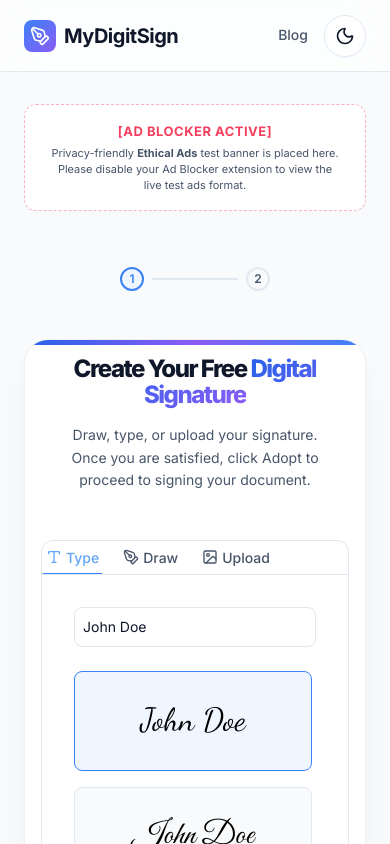
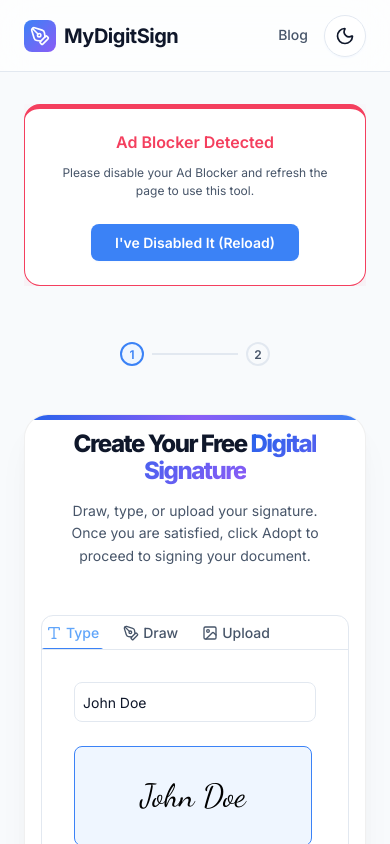
Before and after one commit to sidAli1993/signflow, a Next.js app: page / in a window 390 px wide. Shown: the top 844 px of the page. Built offline with nearby package versions, Linux system fonts and the light colour scheme; no server answers.

Commit message:
Configure Ezoic scripts, placeholders, and adblocker overlay detection

```diff
--- a/src/app/layout.tsx
+++ b/src/app/layout.tsx
@@ -120,6 +120,16 @@ export default function RootLayout({
           type="application/ld+json"
           dangerouslySetInnerHTML={{ __html: JSON.stringify(jsonLd) }}
         />
+        {/* Ezoic Consent Script */}
+        <script data-cfasync="false" src="https://cmp.gatekeeperconsent.com/min.js" />
+        <script data-cfasync="false" src="https://the.gatekeeperconsent.com/cmp.min.js" />
+        {/* Ezoic Main Script */}
+        <script async src="//www.ezojs.com/ezoic/sa.min.js" />
+        <script dangerouslySetInnerHTML={{ __html: `
+          window.ezstandalone = window.ezstandalone || {};
+          ezstandalone.cmd = ezstandalone.cmd || [];
+        `}} />
+        <script src="//ezoicanalytics.com/analytics.js" />
       </head>
       <body className={inter.variable}>
         {children}
--- a/src/components/ui/AdBanner.module.css
+++ b/src/components/ui/AdBanner.module.css
@@ -38,13 +38,66 @@
   line-height: 1.45;
 }
 
+.blockedCard {
+  display: flex;
+  flex-direction: column;
+  align-items: center;
+  justify-content: center;
+  gap: var(--space-sm);
+  background: var(--color-bg-secondary);
+  border: 1px solid var(--color-error);
+  border-radius: var(--radius-xl);
+  padding: var(--space-xl) var(--space-2xl);
+  text-align: center;
+  max-width: 500px;
+  width: 100%;
+  box-shadow: 0 10px 30px rgba(244, 63, 94, 0.1);
+  border-top: 5px solid var(--color-error);
+}
+
+.blockedCard h3 {
+  font-size: 20px;
+  color: var(--color-error);
+  margin-bottom: var(--space-xs);
+}
+
+.blockedCard p {
+  font-size: 14px;
+  color: var(--color-text-secondary);
+  line-height: 1.5;
+  margin-bottom: var(--space-md);
+}
+
+.reloadBtn {
+  background-color: var(--color-primary);
+  color: white;
+  border: none;
+  border-radius: var(--radius-md);
+  padding: 10px 24px;
+  font-size: 14px;
+  font-weight: 600;
+  cursor: pointer;
+  transition: all var(--transition-fast);
+  box-shadow: var(--shadow-sm);
+}
+
+.reloadBtn:hover {
+  background-color: var(--color-primary-hover);
+  transform: translateY(-1px);
+}
+
 @media (max-width: 600px) {
   .adWrapper {
     margin: var(--space-sm) auto;
     min-height: 80px;
   }
-
-  .blockedDesc {
-    font-size: 11px;
+  .blockedCard {
+    padding: var(--space-lg);
+  }
+  .blockedCard h3 {
+    font-size: 16px;
+  }
+  .blockedCard p {
+    font-size: 12px;
   }
 }
--- a/src/components/ui/AdBanner.tsx
+++ b/src/components/ui/AdBanner.tsx
@@ -9,63 +9,41 @@ export interface AdBannerProps {
   className?: string;
 }
 
+const SLOT_MAP: Record<string, number> = {
+  'home-top': 101,
+  'home-bottom': 102,
+  'footer-top': 103,
+  'signature-download': 104,
+  'features-bottom': 105,
+  'how-it-works-bottom': 106,
+  'privacy-bottom': 107,
+  'cookie-bottom': 108,
+  'terms-bottom': 109,
+};
+
 export const AdBanner: React.FC<AdBannerProps> = ({ slot, format = 'auto', className = '' }) => {
   const [isBlocked, setIsBlocked] = useState(false);
-  const [isLoaded, setIsLoaded] = useState(false);
 
   useEffect(() => {
-    // Inject the Ethical Ads script on client mount
-    let script = document.getElementById('ethicalads-script') as HTMLScriptElement | null;
-
-    if (!script) {
-      script = document.createElement('script');
-      script.id = 'ethicalads-script';
-      script.src = 'https://media.ethicalads.io/media/client/ethicalads.min.js';
-      script.async = true;
-
-      script.onload = () => {
-        setIsLoaded(true);
-        try {
-          // @ts-ignore
-          if (window.ethicalads) {
-            // @ts-ignore
-            window.ethicalads.load();
-          }
-        } catch (err) {}
-      };
-
-      script.onerror = () => {
+    // Attempt to fetch standard Ezoic script to detect AdBlocker
+    fetch('https://www.ezojs.com/ezoic/sa.min.js', { method: 'HEAD', mode: 'no-cors' })
+      .catch(() => {
         setIsBlocked(true);
-      };
-
-      document.body.appendChild(script);
-    } else {
-      setIsLoaded(true);
-      // Script already exists, trigger load scan for new elements
-      try {
-        // @ts-ignore
-        if (window.ethicalads) {
-          // @ts-ignore
-          window.ethicalads.load();
-        }
-      } catch (err) {
-        // If script element exists but library failed (blocked)
-        setIsBlocked(true);
-      }
-    }
+      });
   }, []);
 
-  const publisher = process.env.NEXT_PUBLIC_ETHICALADS_PUBLISHER || 'ethicalads';
-  const adType = format === 'vertical' || format === 'rectangle' ? 'vertical' : 'horizontal';
+  const placeholderId = SLOT_MAP[slot] || 101;
+  const placeholderDivId = `ezoic-pub-ad-placeholder-${placeholderId}`;
 
   if (isBlocked) {
     return (
       <div className={`${styles.adWrapper} ${className}`}>
-        <div className={styles.blockedPlaceholder}>
-          <span className={styles.blockedTitle}>[Ad Blocker Active]</span>
-          <span className={styles.blockedDesc}>
-            Privacy-friendly <strong>Ethical Ads</strong> test banner is placed here. Please disable your Ad Blocker extension to view the live test ads format.
-          </span>
+        <div className={styles.blockedCard}>
+          <h3>Ad Blocker Detected</h3>
+          <p>Please disable your Ad Blocker and refresh the page to use this tool.</p>
+          <button onClick={() => window.location.reload()} className={styles.reloadBtn}>
+            I've Disabled It (Reload)
+          </button>
         </div>
       </div>
     );
@@ -73,14 +51,8 @@ export const AdBanner: React.FC<AdBannerProps> = ({ slot, format = 'auto', class
 
   return (
     <div className={`${styles.adWrapper} ${className}`}>
-      {/* Ethical Ads Container */}
-      <div
-        className={adType}
-        data-ea-publisher={publisher}
-        data-ea-type="image"
-        data-ea-style="stickybox"
-        id={`ea-ad-${slot}`}
-      />
+      {/* Ezoic Ad Placeholder container */}
+      <div id={placeholderDivId} />
     </div>
   );
 };
```
